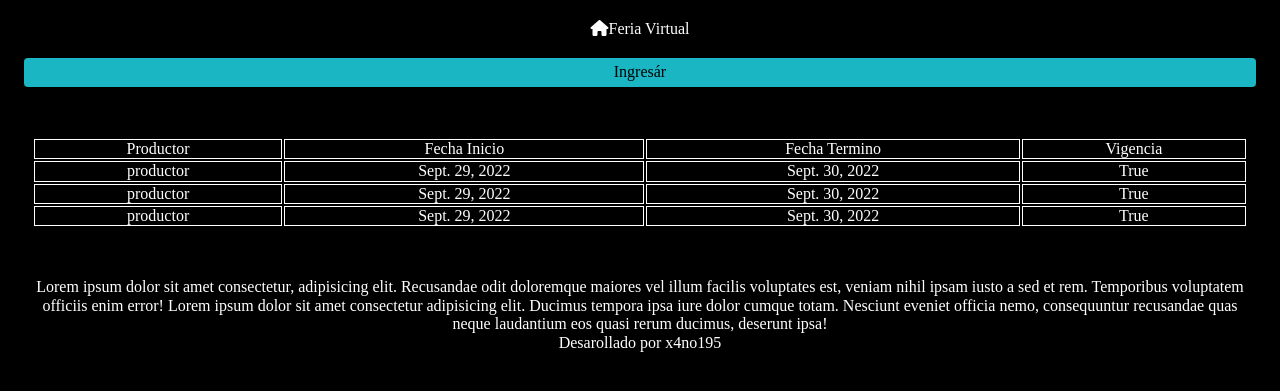
After one commit to LucianoSaavedraReyes/FeriaVirtual, a Django app: page /lista-contratos/ in a window 1280 px wide. The commit adds this page. Shown: the top 391 px of the page. Run offline with Django 3.2, Linux system fonts and the light colour scheme; data comes from the database, SQL or seed files in the repository; both versions use the stored data as it was after the commit; some libraries are stand-ins or nearby versions.

Commit message:
Sistema de gestion de contratos

```diff
--- a/FeriaVirtual/feriavirtual2/feriavirtualapp/admin.py
+++ b/FeriaVirtual/feriavirtual2/feriavirtualapp/admin.py
@@ -1,6 +1,6 @@
 from django.contrib import admin
 from django.contrib.auth.admin import UserAdmin
-from .models import Notificacion, Producto, Relacion, User,Post
+from .models import *
 from .forms import FormRegistroUsuario
 
 
@@ -18,3 +18,4 @@ admin.site.register(Post)
 admin.site.register(Producto)
 admin.site.register(Relacion)
 admin.site.register(Notificacion)
+admin.site.register(Contrato)
--- a/FeriaVirtual/feriavirtual2/feriavirtualapp/forms.py
+++ b/FeriaVirtual/feriavirtual2/feriavirtualapp/forms.py
@@ -1,7 +1,7 @@
 
 from django import forms
 from django.contrib.auth.forms import UserCreationForm
-from .models import Producto, User, Post
+from .models import *
 from django.contrib import admin
 from django.db.models.signals import post_save
 from django.dispatch import receiver
@@ -44,3 +44,7 @@ class FormProductos(forms.ModelForm):
     class Meta:
         model = Producto
         fields = ('fruta','variedad','cantidad','precio', 'imagen',)
+class FormContratos(forms.ModelForm):
+    class Meta:
+        model = Contrato
+        fields = ('usuario','fecha_inicio','fecha_termino')
--- a/FeriaVirtual/feriavirtual2/feriavirtualapp/models.py
+++ b/FeriaVirtual/feriavirtual2/feriavirtualapp/models.py
@@ -40,7 +40,7 @@ class User(AbstractUser):
     rol = models.CharField(max_length=50, choices = ROLES, null=True)
     imagen = models.ImageField(upload_to="Perfil",default='default.png')
     def __str__(self):
-        return f'Perfil de {self.username}'
+        return f'{self.username}'
 
 class Post(models.Model):
     user = models.ForeignKey(User, on_delete=models.CASCADE,related_name='posts')
@@ -98,3 +98,9 @@ class Notificacion(models.Model):
     usuario = models.ForeignKey(User, on_delete=models.CASCADE)
     total = fields.IntegerField(default=0)
     post = models.ForeignKey(Post, related_name='Post', on_delete=models.CASCADE)
+
+class Contrato(models.Model):
+    usuario = models.ForeignKey(User, on_delete=models.CASCADE)
+    fecha_inicio = models.DateField(default=timezone.now)
+    fecha_termino = models.DateField(default=timezone.now)
+    vigencia = models.BooleanField(default=False)
--- a/FeriaVirtual/feriavirtual2/feriavirtualapp/static/css/styles.css
+++ b/FeriaVirtual/feriavirtual2/feriavirtualapp/static/css/styles.css
@@ -5,7 +5,12 @@
 	text-align: center;
     color: white;
 }
-
+.main{
+    margin: 50px 0;
+}
+.table tr{
+    font-weight: 700;
+}
 .container-fluid{
     background-color: black;
     transition-duration: 1s;
--- a/FeriaVirtual/feriavirtual2/feriavirtualapp/templates/base.html
+++ b/FeriaVirtual/feriavirtual2/feriavirtualapp/templates/base.html
@@ -16,7 +16,7 @@
 </head>
 <body class="container-fluid">
     <nav class="row center-xs middle-xs">
-        <a href="/" class="col-xs-12 col-sm-4 "><li><i class="fas fa-home"></i> Maipo Grande</li></a>
+        <a href="/" class="col-xs-12 col-sm-4 "><li><i class="fas fa-home"></i>Feria Virtual</li></a>
     </nav>
     {% if request.user.is_authenticated %}
         <div class="contenedor-login row end-xs">
@@ -30,6 +30,7 @@
 
             {% endif %}
             {% if request.user.rol == "6" %}
+            <a href="{% url 'gestionContratos' %}" class="col-xs-12 col-sm-2 center-xs"><i class="fas fa-user-plus"></i> Gestion de contratos</a>
             <a href="{% url 'register' %}" class="col-xs-12 col-sm-2 center-xs"><i class="fas fa-user-plus"></i> Registrar Usuario</a>
             <a href="{% url 'venta' %}" class="col-xs-12 col-sm-2 center-xs"><i class="fas fa-search-dollar"></i> Iniciar venta</a>
 
--- /dev/null
+++ b/FeriaVirtual/feriavirtual2/feriavirtualapp/templates/lista-contratos.html
@@ -0,0 +1,35 @@
+{% extends 'base.html' %}
+{% load humanize %}
+{% block content %}
+
+<div class="main row">
+    <table class="tabla col-xs-12">
+
+        <tr class="table tr">
+
+          <td>Productor</td>
+
+          <td>Fecha Inicio</td>
+
+          <td>Fecha Termino</td>
+
+          <td>Vigencia</td>
+        </tr>
+
+        {% for c in cont %}
+        <tr>
+
+            <td>{{ c.usuario.username }}</td>
+
+            <td>{{ c.fecha_inicio }}</td>
+
+            <td>{{ c.fecha_termino }}</td>
+
+            <td>{{ c.vigencia }}</td>
+          </tr>
+        {% endfor %}
+      </table>
+</div>
+
+
+{% endblock %}
--- a/FeriaVirtual/feriavirtual2/feriavirtualapp/urls.py
+++ b/FeriaVirtual/feriavirtual2/feriavirtualapp/urls.py
@@ -5,6 +5,9 @@ from django.conf.urls.static import static
 from django.contrib import messages
 from django.contrib.auth.views import LoginView, LogoutView
 urlpatterns = [
+    path('lista-contratos/', views.listaContratos, name='listaContratos'),
+    path('gestion-contratos/', views.gestionContratos, name='gestionContratos'),
+    path('contratos/', views.contratos, name='contratos'),
     path('register/', views.register, name='register'),
     path('registerinterno/', views.registerinterno, name='register-interno'),
     path('login/', LoginView.as_view(template_name='login.html'), name='login'),
--- a/FeriaVirtual/feriavirtual2/feriavirtualapp/views.py
+++ b/FeriaVirtual/feriavirtual2/feriavirtualapp/views.py
@@ -14,6 +14,28 @@ from transbank.webpay.webpay_plus.transaction import Transaction
 from transbank.error.transbank_error import TransbankError
 from django.contrib.auth import login
 # Create your views here.
+def listaContratos(request):
+    cont = Contrato.objects.all()
+    context ={'cont':cont}
+    return render(request, 'lista-contratos.html', context)
+def gestionContratos(request):
+    return render(request, 'gestion-contratos.html', {})
+def contratos(request):
+    if request.method == 'POST':
+        form = FormContratos(request.POST)
+        if form.is_valid():
+            post = form.save(commit=False)
+            post.username = form.cleaned_data['usuario']
+            post.fecha_inicio = form.cleaned_data['fecha_inicio']
+            post.fecha_termino = form.cleaned_data['fecha_termino']
+            post.vigencia = True
+            post.save()
+            messages.success(request, f'Contrato para productor {post.username} creado')
+            return redirect('contratos')
+    else:
+        form = FormContratos()
+    context = { 'form': form }
+    return render(request, 'contratos.html', context)
 def post_list(request):
     return render(request, 'post_list.html', {})
 def register(request):
```
Also changed, not shown: FeriaVirtual/feriavirtual2/feriavirtualapp/templates/contratos.html (added, +16 -0 lines), FeriaVirtual/feriavirtual2/feriavirtualapp/templates/gestion-contratos.html (added, +14 -0 lines), FeriaVirtual/feriavirtual2/db.sqlite3, FeriaVirtual/feriavirtual2/feriavirtualapp/migrations/0008_contrato.py (added), 1 other file.
